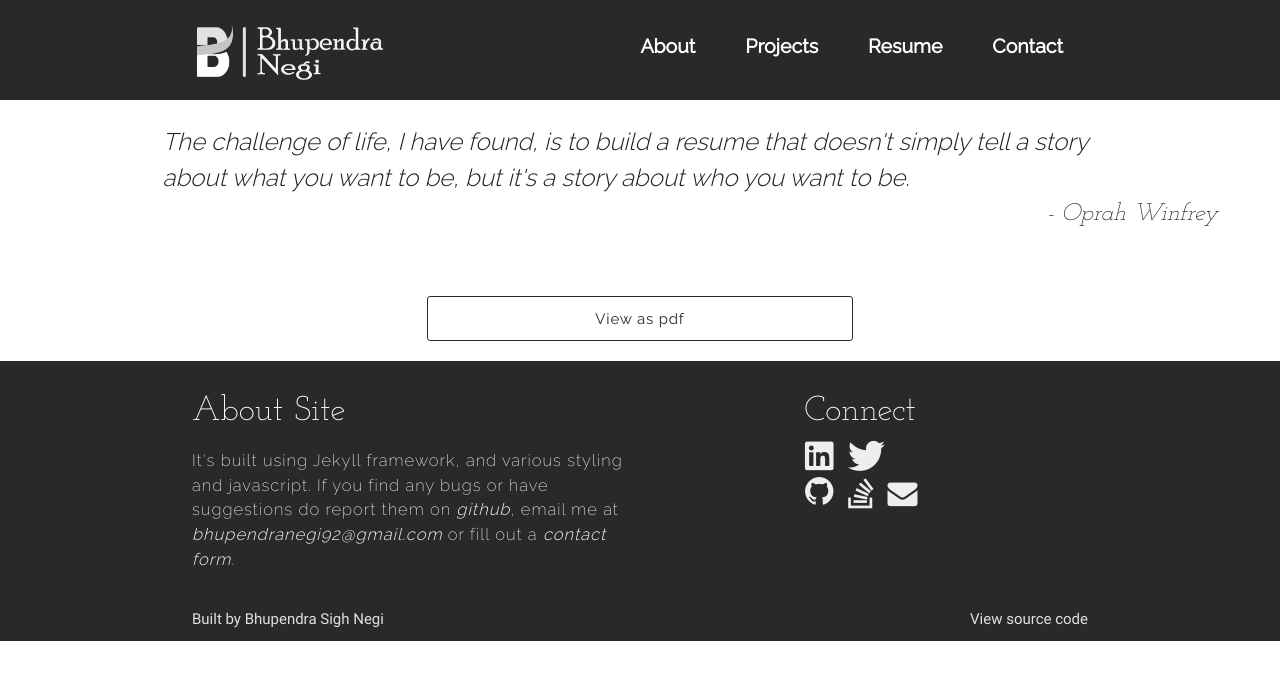
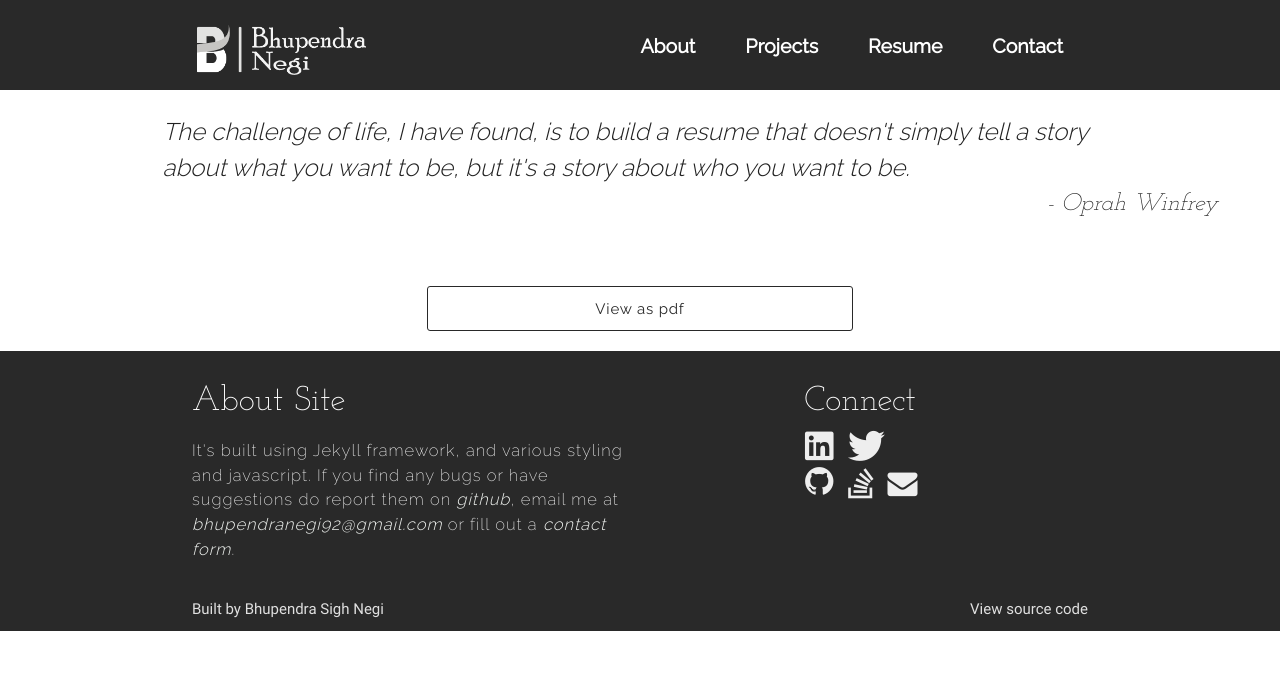
Before and after one commit to BhupendraNegi/bhupendranegi.github.io, a Jekyll site: the page built from resume.html, in a window 1280 px wide. Shown: the top 680 px of the page. Built offline with Jekyll 4.4.1, drawn with Linux system fonts in a browser that asks for light colours; nearby versions of some CDN libraries.

Commit message:
Changed CSS

```diff
--- a/_includes/nav.html
+++ b/_includes/nav.html
@@ -2,7 +2,7 @@
   <nav class="z-depth-0 transparent">
     <div class="container">
       <div class="nav-wrapper transparent s12">
-        <a href="/" class="brand-logo"><img src="/assets/images/Bhupendra_light.png" alt="website logo" height="55px" /></a>
+        <a href="/" class="brand-logo"><img src="/assets/images/Bhupendra_light.png" alt="website logo" height="50px" /></a>
         <a href="" data-activates="mobile-demo" class="button-collapse large">
           <i class="material-icons sandwich">menu</i>
         </a>
--- a/_includes/project.html
+++ b/_includes/project.html
@@ -1,4 +1,4 @@
-<div class="project row modal-trigger" href="#{{project.id}}" style="background-image: url({{project.cover}}); background-size: {{project.size}};">
+<div class="project row modal-trigger" style="background-image: url({{project.cover}}); background-size: {{project.size}};">
   <div class="cover {% cycle 'left', 'right'%} col m5 s12" href="#{{project.id}}">
     <div class="valign-wrapper">
       <div class="col s8 offset-s2">
--- a/_layouts/default.html
+++ b/_layouts/default.html
@@ -1,5 +1,7 @@
 <!DOCTYPE html>
 <html lang="en">
+  <meta http-equiv="X-Content-Security-Policy" content="default-src 'self' ; script-src 'self' https://fonts.googleapis.com https://ajax.googleapis.com  https://td.doubleclick.net'; style-src 'self' https://fonts.googleapis.com  https://td.doubleclick.net; img-src 'self' ; font-src 'self' https://fonts.googleapis.com; connect-src 'self' https://ajax.googleapis.com; media-src 'self' ; object-src 'self' ; child-src 'self' ; frame-ancestors 'self' ; form-action 'none' ; sandbox allow-same-origin allow-scripts allow-pointer-lock;" />
+
 
 {% include head.html %}
 <body>
--- a/assets/css/main.css
+++ b/assets/css/main.css
@@ -582,7 +582,7 @@ body {
 .my_navbar {
   background-color: #292929;
   padding: 15px 0 0 0;
-  min-height: 100px;
+  min-height: 90px;
 }
 
 nav ul li a {
```
